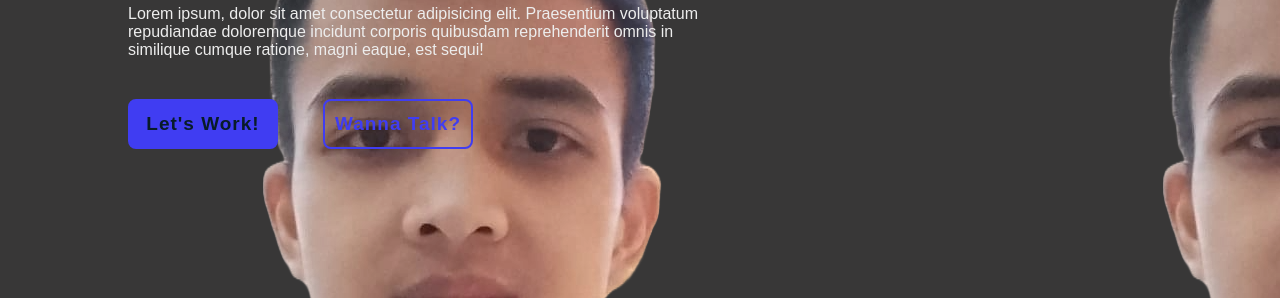
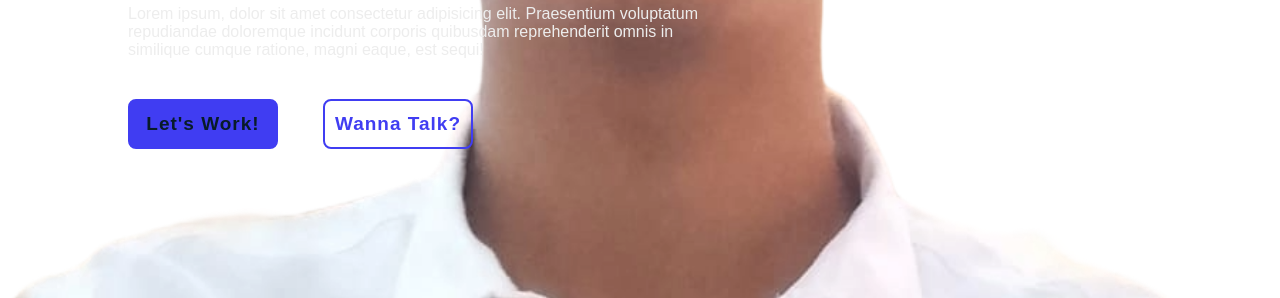
Before and after one commit to ComradeChandra/itw2023_project1_233040089, a plain HTML site: page index.html in a window 1280 px wide. Shown: the part 419-717 px from the top of the page. Drawn offline with nearby package versions, Linux system fonts and the light colour scheme.

Commit message:
revisi massal

```diff
--- a/css/index.css
+++ b/css/index.css
@@ -6,7 +6,6 @@
 }
 
 body {
-    background: #383737;
     color: #ededed;
 }
 
@@ -47,7 +46,9 @@ body {
 
 .home {
     height: 100vh;
-    background-image: url(/img/hero.png);
+    background: url(/img/hero.png) no-repeat;
+    background-size: cover;
+    background-position: right;
     display: flex;
     align-items: center;
     padding: 0 10%;
```
